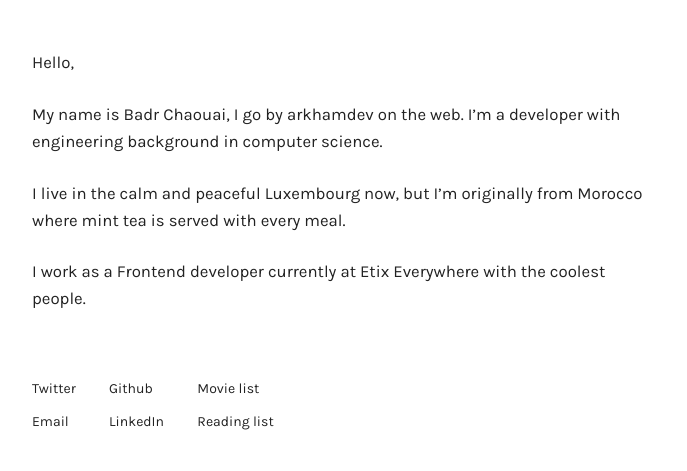
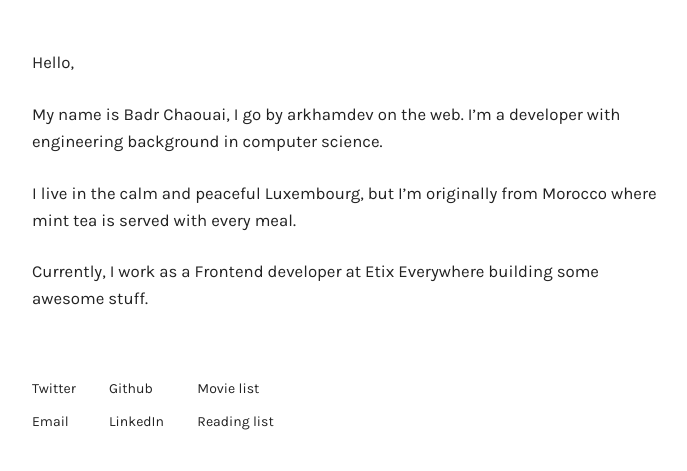
Before and after one commit to arkhamdev/arkhamdev.github.io, a website: page index.html in a window 1280 px wide. Shown: the whole page, without its empty margins (128-815 px from the left). Drawn offline with Linux system fonts and the light colour scheme.

Commit message:
change the wording a litte bit

```diff
--- a/index.html
+++ b/index.html
@@ -13,8 +13,8 @@
             <div class="eight columns">
                 <p>Hello,</p>
                 <p>My name is Badr Chaouai, I go by arkhamdev on the web. I’m a developer with engineering background in computer science.</p>
-                <p>I live in the calm and peaceful Luxembourg now, but I’m originally from Morocco where mint tea is served with every meal.</p>
-                <p>I work as a Frontend developer currently at <a href="www.etixeverywhere.com">Etix Everywhere</a> with the coolest people.</p>
+                <p>I live in the calm and peaceful Luxembourg, but I’m originally from Morocco where mint tea is served with every meal.</p>
+                <p>Currently, I work as a Frontend developer at <a href="www.etixeverywhere.com">Etix Everywhere</a> building some awesome stuff.</p>
             </div>
         </div>
 
```
